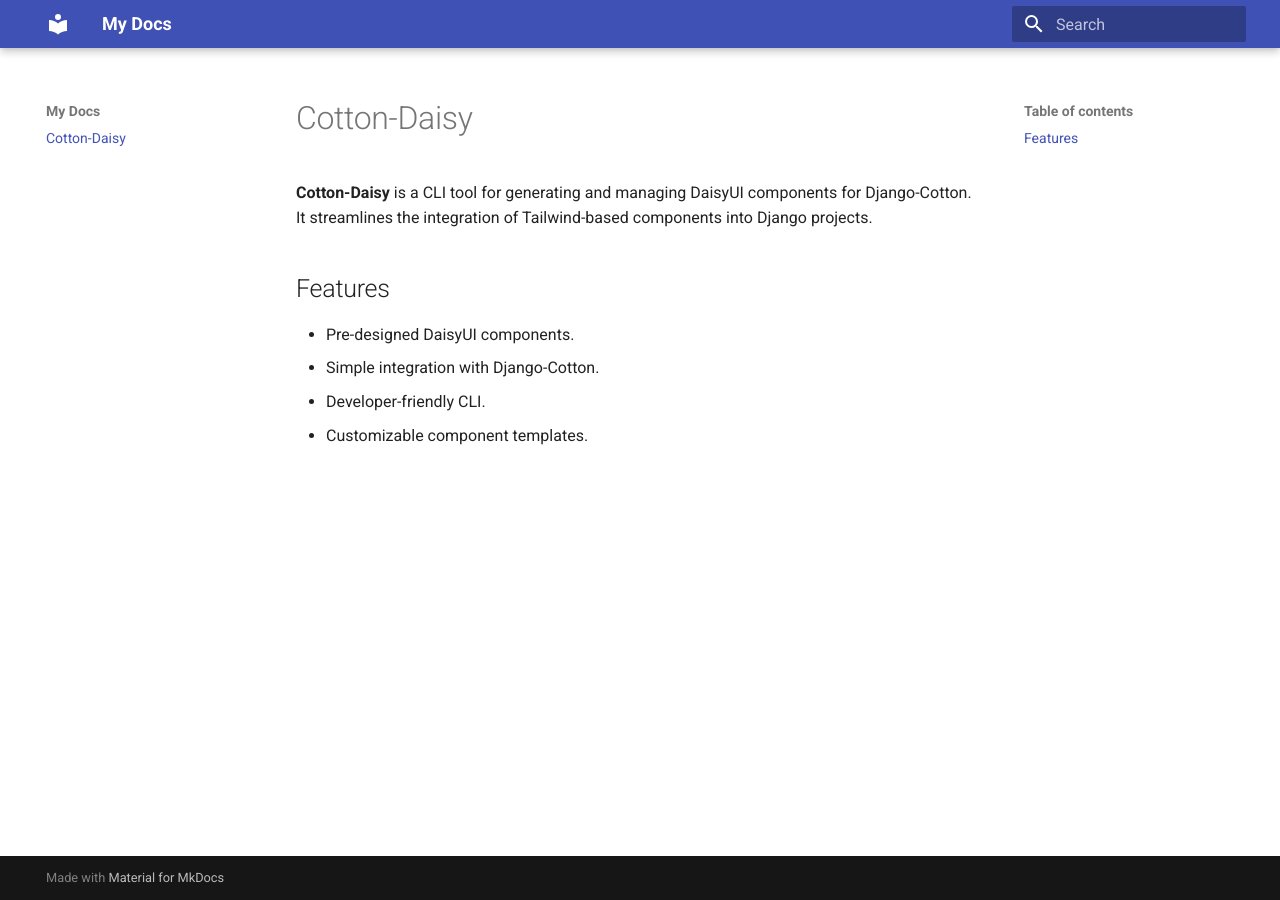
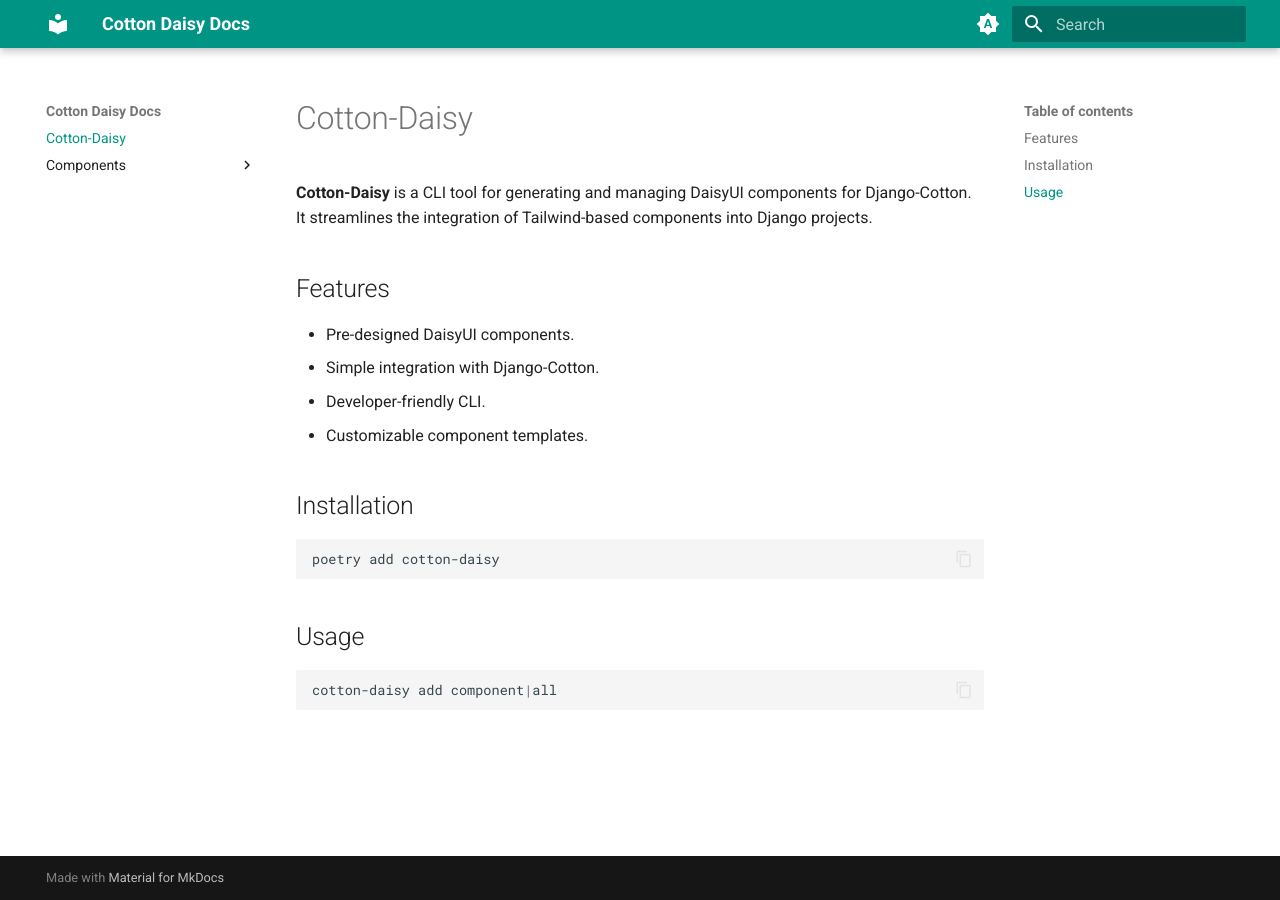
Before and after one commit to Qwizi/cotton-daisy, an MkDocs documentation site: the page built from docs/index.md, in a window 1280 px wide. Built offline with MkDocs 1.6.1 and Material for MkDocs 9.7.7, drawn with Linux system fonts in a browser that asks for light colours.

Commit message:
feat: added first components docs

````diff
--- a/docs/index.md
+++ b/docs/index.md
@@ -1,9 +1,23 @@
 # Cotton-Daisy
 
-**Cotton-Daisy** is a CLI tool for generating and managing DaisyUI components for Django-Cotton. It streamlines the integration of Tailwind-based components into Django projects.
+**Cotton-Daisy** is a CLI tool for generating and managing DaisyUI components for Django-Cotton. It streamlines the
+integration of Tailwind-based components into Django projects.
 
 ## Features
+
 - Pre-designed DaisyUI components.
 - Simple integration with Django-Cotton.
 - Developer-friendly CLI.
 - Customizable component templates.
+
+## Installation
+
+```bash
+poetry add cotton-daisy
+```
+
+## Usage
+
+```bash
+cotton-daisy add component|all
+```
--- a/mkdocs.yml
+++ b/mkdocs.yml
@@ -1,3 +1,32 @@
-site_name: My Docs
+site_name: Cotton Daisy Docs
 theme:
   name: material
+  features:
+    - content.code.annotate
+    - content.code.copy
+  palette:
+    -   media: "(prefers-color-scheme)"
+        toggle:
+          icon: "material/brightness-auto"
+          name: "Switch to light mode"
+    -   media: "(prefers-color-scheme: light)"
+        scheme: "default"
+        primary: "teal"
+        accent: "purple"
+        toggle:
+          icon: "material/weather-sunny"
+          name: "Switch to dark mode"
+    -   media: "(prefers-color-scheme: dark)"
+        scheme: "slate"
+        primary: "black"
+        accent: "lime"
+        toggle:
+          icon: "material/weather-night"
+          name: "Switch to system preference"
+markdown_extensions:
+  - codehilite
+  - pymdownx.blocks.tab:
+      alternate_style: True
+  - pymdownx.highlight
+  - pymdownx.superfences
+  - pymdownx.blocks.admonition
````
Also changed, not shown: docs/components/alert.md (added, +25 -0 lines), docs/components/avatar.md (added, +63 -0 lines), 1 other file.
